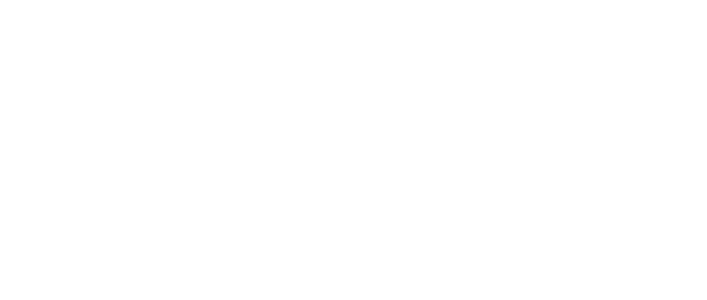
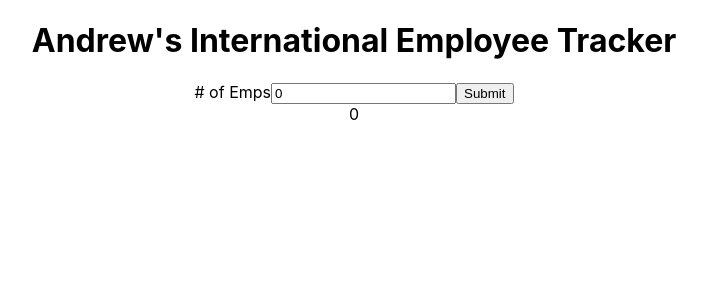
Before and after one commit to AndrewBergstrom/React-Employee-Directory, a React (Create React App) app: page / in a window 1280 px wide. Shown: the top 300 px of the page, without its empty margins (286-993 px from the left). Built offline with nearby package versions, Linux system fonts and the light colour scheme.

Commit message:
class App Component added, state= numInput:0 added, handleInputChange event added.

```diff
--- a/src/App.js
+++ b/src/App.js
@@ -1,14 +1,36 @@
-import React from 'react';
-import logo from './logo.svg';
+import React, { Component } from 'react';
 import './App.css';
 
-function App() {
-  return (
-    <div className="App">
+class App extends Component {
+  state={
+    numInput:0,
+  };
 
+handleInputChange = event=>{
+  const {name, value} = event.target
+  this.setState({[name]:value})
+}
+  render() {
+    return (
+      <div className="App">
+        <h1>Andrew's International Employee Tracker</h1>
+        <label htmlfor="numInput">
+          # of Emps
+        <input id="numInput"
+        name="numInput"
+        value={this.state.numInput}
+        type="number"
+        min="0"
+        onChange={this.handleInputChange}
 
-    </div>
-  );
+        />
+        </label>
+        <button>Submit</button>
+
+        <div className ="empContainer">{this.state.numInput}</div>
+      </div>
+    );
+  }
 }
 
 export default App;
```
Also changed, not shown: src/components/Header/Header.css (added), src/components/Header/index.js (added), src/components/Main/Main.css (added), src/components/Main/index.js (added), src/components/Navbar/Navbar.css (added), src/components/Navbar/index.js (added).
